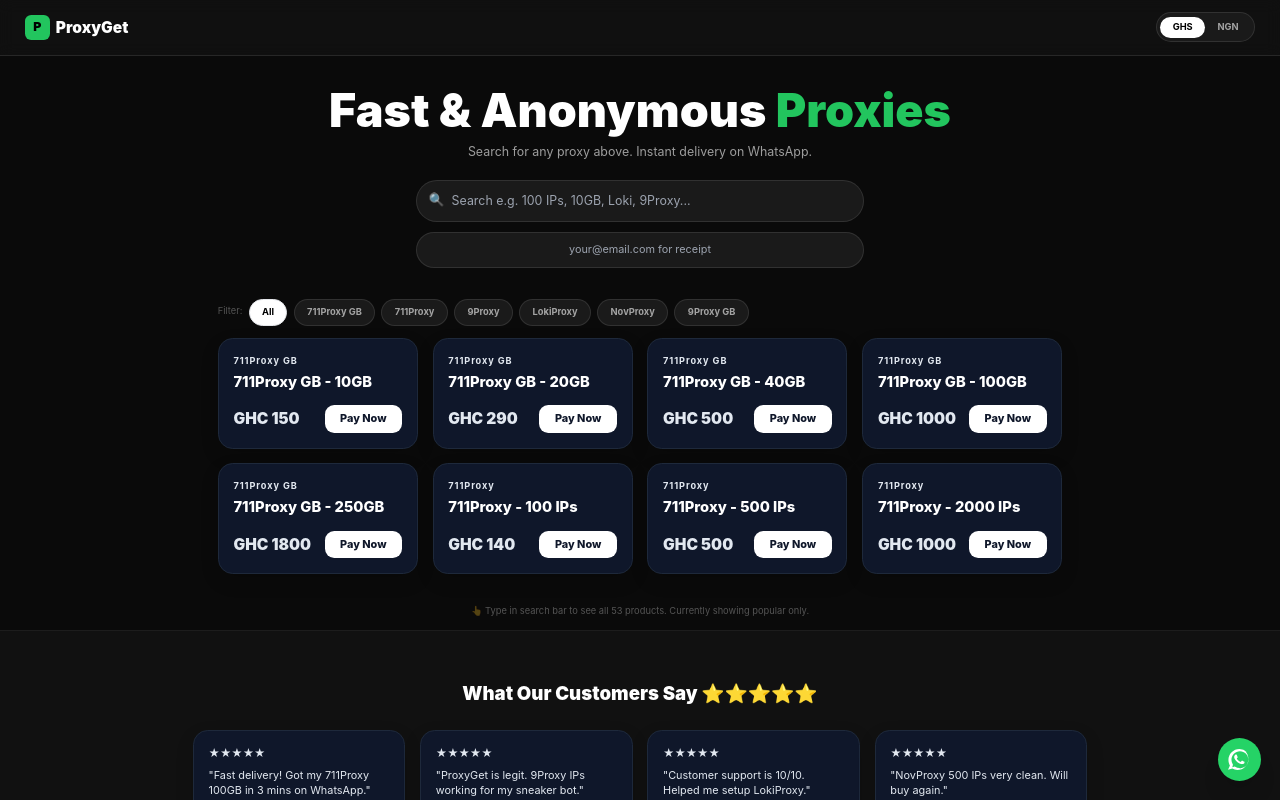
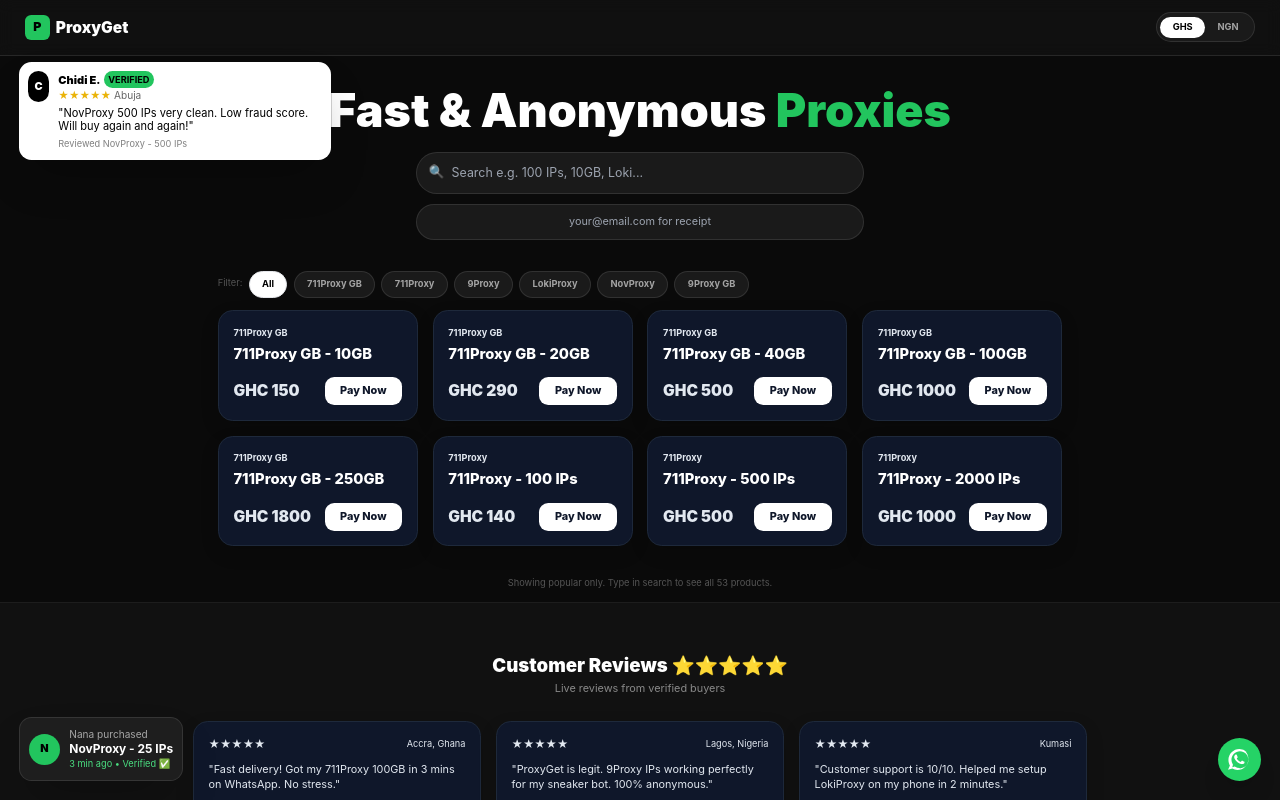
Before and after one commit to degraftquans-png/proxy-client-store, a React (Vite) app: page / in a window 1280 px wide. Both pictures are taken after a click on the button "GHS". Shown: the top 800 px of the page. Built offline with nearby package versions, Linux system fonts and the light colour scheme.

Commit message:
added live review popup + live purchase

```diff
--- a/src/App.jsx
+++ b/src/App.jsx
@@ -61,37 +61,59 @@
 ];
 
 const CATEGORIES = ["All", "711Proxy GB", "711Proxy", "9Proxy", "LokiProxy", "NovProxy", "9Proxy GB"];
+
 const REVIEWS = [
-  { name: "Kwame A.", text: "Fast delivery! Got my 711Proxy 100GB in 3 mins on WhatsApp.", stars: 5 },
-  { name: "David O.", text: "ProxyGet is legit. 9Proxy IPs working for my sneaker bot.", stars: 5 },
-  { name: "Sarah M.", text: "Customer support is 10/10. Helped me setup LokiProxy.", stars: 5 },
-  { name: "Chidi E.", text: "NovProxy 500 IPs very clean. Will buy again.", stars: 5 },
+  { name: "Kwame A.", location: "Accra, Ghana", text: "Fast delivery! Got my 711Proxy 100GB in 3 mins on WhatsApp. No stress.", stars: 5, product: "711Proxy GB - 100GB" },
+  { name: "David O.", location: "Lagos, Nigeria", text: "ProxyGet is legit. 9Proxy IPs working perfectly for my sneaker bot. 100% anonymous.", stars: 5, product: "9Proxy - 500 IPs" },
+  { name: "Sarah M.", location: "Kumasi", text: "Customer support is 10/10. Helped me setup LokiProxy on my phone in 2 minutes.", stars: 5, product: "LokiProxy - 100 IPs" },
+  { name: "Chidi E.", location: "Abuja", text: "NovProxy 500 IPs very clean. Low fraud score. Will buy again and again!", stars: 5, product: "NovProxy - 500 IPs" },
+  { name: "Ama K.", location: "Tema", text: "Best proxy seller in Ghana. Paystack payment was smooth and instant.", stars: 5, product: "711Proxy - 100 IPs" },
+  { name: "Joshua T.", location: "Nigeria", text: "9Proxy GB 30GB lasted me full month. Very fast residential IPs.", stars: 5, product: "9Proxy GB - 30GB" },
 ];
-const LIVE_NAMES = ["Ama K.", "John D.", "Samuel T.", "Fatima L.", "Emmanuel", "Grace O.", "Yaw B.", "Chinedu"];
 
-function LivePopup(){
+const LIVE_NAMES = ["Ama K.", "John D.", "Samuel T.", "Fatima L.", "Emmanuel", "Grace O.", "Yaw B.", "Chinedu", "Kwesi", "Nana"];
+
+// LIVE PURCHASE POPUP (bottom-left)
+function LivePurchasePopup(){
   const [item, setItem] = useState(null);
   useEffect(()=>{
     const show = ()=>{
       const p = ALL_PRODUCTS[Math.floor(Math.random()*ALL_PRODUCTS.length)];
       const n = LIVE_NAMES[Math.floor(Math.random()*LIVE_NAMES.length)];
       setItem({ ...p, buyer: n, time: `${Math.floor(Math.random()*9)+1} min ago` });
-      setTimeout(()=>setItem(null), 4000);
+      setTimeout(()=>setItem(null), 4500);
     };
-    const interval = setInterval(show, 7000);
-    setTimeout(show, 3000);
+    const interval = setInterval(show, 8000);
+    setTimeout(show, 2500);
     return ()=>clearInterval(interval);
   },[]);
   if(!item) return null;
   return (
-    <div className="fixed bottom-6 left-6 z-50 bg-[#1e1e1e] border border-white/10 rounded-2xl p-3 flex gap-3 items-center shadow-2xl animate-[slideIn_0.5s_ease] max-w-[300px]">
+    <div className="fixed bottom-6 left-6 z-[60] bg-[#1e1e1e] border border-white/10 rounded-2xl p-3 flex gap-3 items-center shadow-2xl max-w-[320px] animate-[slideIn_0.5s_ease]">
       <div className="w-10 h-10 rounded-full bg-green-500 flex items-center justify-center font-black text-black text-sm">{item.buyer[0]}</div>
-      <div>
-        <div className="text-[11px] text-white/60">{item.buyer} purchased</div>
-        <div className="text-[13px] font-bold leading-tight">{item.name}</div>
-        <div className="text-[10px] text-green-400">{item.time} • Verified ✅</div>
-      </div>
-      <style>{`@keyframes slideIn { from{transform:translateX(-100%);opacity:0} to{transform:translateX(0);opacity:1} }`}</style>
+      <div><div className="text-[11px] text-white/60">{item.buyer} purchased</div><div className="text-[13px] font-bold leading-tight">{item.name}</div><div className="text-[10px] text-green-400">{item.time} • Verified ✅</div></div>
+    </div>
+  );
+}
+
+// LIVE REVIEW POPUP (top-left)
+function LiveReviewPopup(){
+  const [review, setReview] = useState(null);
+  useEffect(()=>{
+    const show = ()=>{
+      const r = REVIEWS[Math.floor(Math.random()*REVIEWS.length)];
+      setReview(r);
+      setTimeout(()=>setReview(null), 5000);
+    };
+    const interval = setInterval(show, 11000);
+    setTimeout(show, 6000);
+    return ()=>clearInterval(interval);
+  },[]);
+  if(!review) return null;
+  return (
+    <div className="fixed top-20 left-6 z-[60] bg-white text-black rounded-2xl p-3 flex gap-3 items-start shadow-2xl max-w-[340px] animate-[slideIn_0.5s_ease]">
+      <div className="w-10 h-10 rounded-full bg-black text-white flex items-center justify-center font-black text-sm">{review.name[0]}</div>
+      <div><div className="flex items-center gap-1"><span className="text-[12px] font-black">{review.name}</span><span className="text-[10px] bg-green-500 text-black px-1.5 py-0.5 rounded-full font-bold">VERIFIED</span></div><div className="text-yellow-500 text-[11px]">{"★".repeat(review.stars)} <span className="text-black/60">{review.location}</span></div><div className="text-[12px] mt-1 leading-tight">"{review.text}"</div><div className="text-[10px] text-black/50 mt-1">Reviewed {review.product}</div></div>
     </div>
   );
 }
@@ -108,54 +130,46 @@
     document.body.appendChild(s);
   }, []);
 
-  const filtered = useMemo(() => {
-    return ALL_PRODUCTS.filter(p => {
-      const matchCat = activeCat === "All" || p.cat === activeCat;
-      const matchSearch = p.name.toLowerCase().includes(search.toLowerCase()) || p.cat.toLowerCase().includes(search.toLowerCase());
-      return matchCat && matchSearch;
-    });
-  }, [search, activeCat]);
+  const filtered = useMemo(() => ALL_PRODUCTS.filter(p => {
+    const matchCat = activeCat === "All" || p.cat === activeCat;
+    const matchSearch = p.name.toLowerCase().includes(search.toLowerCase()) || p.cat.toLowerCase().includes(search.toLowerCase());
+    return matchCat && matchSearch;
+  }), [search, activeCat]);
 
   const displayProducts = search.length > 1 ? filtered : filtered.filter(p=>p.popular).slice(0,8);
-
   const getDisplayPrice = (product) => {
     if (product.currency === currency) return currency === "GHS"? `GHC ${product.price}` : `₦${product.price.toLocaleString()}`;
     if (currency === "GHS") return `GHC ${Math.ceil(product.price / NGN_TO_GHS_RATE)}`;
     return `₦${Math.ceil(product.price * NGN_TO_GHS_RATE).toLocaleString()}`;
   };
-
   const handlePay = (product) => {
-    if (!email.includes("@")) { alert("Enter your email first"); return; }
+    if (!email.includes("@")) { alert("Enter email first"); return; }
     const amountGHS = product.currency === "GHS"? product.price : Math.ceil(product.price / NGN_TO_GHS_RATE);
-    if (!window.PaystackPop) { alert("Paystack loading, try again in 2s"); return; }
+    if (!window.PaystackPop) { alert("Paystack loading..."); return; }
     const handler = window.PaystackPop.setup({
-      key: PAYSTACK_PUBLIC_KEY,
-      email, amount: amountGHS*100, currency: "GHS",
-      ref: `ProxyGet_${Date.now()}`,
-      callback: function(res){
-        window.location.href = `https://wa.me/${WHATSAPP_NUMBER}?text=${encodeURIComponent(`Hi ProxyGet! I paid for ${product.name} ${getDisplayPrice(product)} Ref:${res.reference} Email:${email}`)}`;
-      }
+      key: PAYSTACK_PUBLIC_KEY, email, amount: amountGHS*100, currency: "GHS", ref: `ProxyGet_${Date.now()}`,
+      callback: function(res){ window.location.href = `https://wa.me/${WHATSAPP_NUMBER}?text=${encodeURIComponent(`Hi ProxyGet! I paid for ${product.name} ${getDisplayPrice(product)} Ref:${res.reference} Email:${email}`)}`; }
     });
     handler.openIframe();
   };
 
   return (
     <div className="min-h-screen bg-[#0a0a0a] text-white">
-      <LivePopup />
+      <LivePurchasePopup />
+      <LiveReviewPopup />
+      <style>{`@keyframes slideIn { from{transform:translateX(-100%);opacity:0} to{transform:translateX(0);opacity:1} }`}</style>
+
       <header className="sticky top-0 z-40 bg-[#111]/90 backdrop-blur border-b border-white/10 px-4 md:px-8 py-4 flex items-center justify-between">
         <div className="flex items-center gap-2"><div className="w-8 h-8 bg-green-500 rounded-lg flex items-center justify-center font-black text-black">P</div><h1 className="text-xl font-black">ProxyGet</h1></div>
-        <div className="flex items-center gap-2">
-          <div className="bg-[#1a1a1a] border border-white/10 rounded-full p-1 flex text-xs font-bold"><button onClick={()=>setCurrency("GHS")} className={`px-4 py-1.5 rounded-full ${currency==="GHS"?"bg-white text-black":"text-white/60"}`}>GHS</button><button onClick={()=>setCurrency("NGN")} className={`px-4 py-1.5 rounded-full ${currency==="NGN"?"bg-white text-black":"text-white/60"}`}>NGN</button></div>
-        </div>
+        <div className="bg-[#1a1a1a] border border-white/10 rounded-full p-1 flex text-xs font-bold"><button onClick={()=>setCurrency("GHS")} className={`px-4 py-1.5 rounded-full ${currency==="GHS"?"bg-white text-black":"text-white/60"}`}>GHS</button><button onClick={()=>setCurrency("NGN")} className={`px-4 py-1.5 rounded-full ${currency==="NGN"?"bg-white text-black":"text-white/60"}`}>NGN</button></div>
       </header>
 
       <section className="px-4 md:px-8 py-10 text-center max-w-4xl mx-auto">
         <h2 className="text-4xl md:text-6xl font-black">Fast & Anonymous <span className="text-green-500">Proxies</span></h2>
-        <p className="text-white/60 mt-3">Search for any proxy above. Instant delivery on WhatsApp.</p>
         <div className="mt-6 max-w-xl mx-auto flex flex-col gap-3">
-          <div className="relative"><span className="absolute left-4 top-3.5">🔍</span><input value={search} onChange={e=>setSearch(e.target.value)} placeholder="Search e.g. 100 IPs, 10GB, Loki, 9Proxy..." className="w-full bg-[#1a1a1a] border border-white/10 rounded-full pl-11 pr-4 py-3.5 focus:border-green-500 focus:outline-none" /></div>
-          <input type="email" value={email} onChange={e=>setEmail(e.target.value)} placeholder="your@email.com for receipt" className="w-full bg-[#1a1a1a] border border-white/10 rounded-full px-6 py-3 text-center text-sm focus:border-green-500 focus:outline-none" />
-          {search.length>0 && <p className="text-xs text-white/40">Showing {filtered.length} results for "{search}" - <button onClick={()=>setSearch("")} className="text-green-500">clear</button></p>}
+          <div className="relative"><span className="absolute left-4 top-3.5">🔍</span><input value={search} onChange={e=>setSearch(e.target.value)} placeholder="Search e.g. 100 IPs, 10GB, Loki..." className="w-full bg-[#1a1a1a] border border-white/10 rounded-full pl-11 pr-4 py-3.5 focus:border-green-500 focus:outline-none" /></div>
+          <input type="email" value={email} onChange={e=>setEmail(e.target.value)} placeholder="your@email.com for receipt" className="w-full bg-[#1a1a1a] border border-white/10 rounded-full px-6 py-3 text-center text-sm focus:outline-none focus:border-green-500" />
+          {search && <p className="text-xs text-white/40">{filtered.length} results for "{search}" - <button onClick={()=>setSearch("")} className="text-green-500">clear</button></p>}
         </div>
       </section>
 
@@ -164,24 +178,17 @@
       <section className="px-4 md:px-8 pb-10 grid grid-cols-1 md:grid-cols-4 gap-4 max-w-6xl mx-auto">
         {displayProducts.map(p=>(
           <div key={p.id} className="bg-[#161616] border border-white/10 rounded-2xl p-5 hover:border-green-500/50 transition">
-            <div className="text-[10px] text-white/40 font-bold tracking-widest">{p.cat}</div><h3 className="font-bold mt-1 text-[15px]">{p.name}</h3>
+            <div className="text-[10px] text-white/40 font-bold">{p.cat}</div><h3 className="font-bold mt-1 text-[14px]">{p.name}</h3>
             <div className="mt-4 flex justify-between items-center"><span className="text-xl font-black">{getDisplayPrice(p)}</span><button onClick={()=>handlePay(p)} className="bg-white text-black px-5 py-2 rounded-full font-bold text-sm hover:bg-green-500">Pay Now</button></div>
           </div>
         ))}
       </section>
 
-      {search.length===0 && <div className="text-center pb-4 text-white/30 text-xs">👆 Type in search bar to see all {ALL_PRODUCTS.length} products. Currently showing popular only.</div>}
+      {search.length===0 && <div className="text-center pb-4 text-white/30 text-xs">Showing popular only. Type in search to see all {ALL_PRODUCTS.length} products.</div>}
 
-      <section className="px-4 md:px-8 py-16 bg-[#111] border-t border-white/5">
-        <div className="max-w-6xl mx-auto">
-          <h3 className="text-2xl font-black text-center">What Our Customers Say ⭐⭐⭐⭐⭐</h3>
-          <div className="grid md:grid-cols-4 gap-4 mt-8">
-            {REVIEWS.map((r,i)=><div key={i} className="bg-[#161616] border border-white/10 rounded-2xl p-5"><div className="text-yellow-400 text-sm">{"★".repeat(r.stars)}</div><p className="text-sm mt-2 text-white/80">"{r.text}"</p><p className="text-xs mt-3 font-bold text-white/50">— {r.name}</p></div>)}
-          </div>
-        </div>
-      </section>
+      <section className="px-4 md:px-8 py-16 bg-[#111] border-t border-white/5"><div className="max-w-6xl mx-auto"><h3 className="text-2xl font-black text-center">Customer Reviews ⭐⭐⭐⭐⭐</h3><p className="text-center text-white/50 text-sm mt-1">Live reviews from verified buyers</p><div className="grid md:grid-cols-3 gap-4 mt-8">{REVIEWS.map((r,i)=><div key={i} className="bg-[#161616] border border-white/10 rounded-2xl p-5"><div className="flex justify-between"><span className="text-yellow-400 text-sm">{"★".repeat(r.stars)}</span><span className="text-[10px] text-white/40">{r.location}</span></div><p className="text-sm mt-3 text-white/80">"{r.text}"</p><p className="text-xs mt-3 font-bold">— {r.name} • {r.product}</p></div>)}</div></div></section>
 
-      <a href={`https://wa.me/${WHATSAPP_NUMBER}`} target="_blank" className="fixed bottom-6 right-6 w-14 h-14 bg-[#25D366] rounded-full flex items-center justify-center shadow-xl hover:scale-110 transition z-50">
+      <a href={`https://wa.me/${WHATSAPP_NUMBER}`} target="_blank" className="fixed bottom-6 right-6 w-14 h-14 bg-[#25D366] rounded-full flex items-center justify-center shadow-xl z-50">
         <svg viewBox="0 0 24 24" className="w-8 h-8 fill-white"><path d="M19.05 4.91A9.9 9.9 0 0 0 12.03 2C6.16 2 1.39 6.77 1.39 12.65c0 1.87.49 3.7 1.42 5.31L1 22l4.18-1.1a9.88 9.88 0 0 0 4.85 1.23h.01c5.87 0 10.64-4.77 10.64-10.65 0-2.84-1.11-5.52-3.13-7.53l.5-.09zM12.04 20.2h-.01a8.14 8.14 0 0 1-4.15-1.14l-.3-.18-2.48.65.66-2.42-.19-.32a8.2 8.2 0 0 1-1.26-4.35c0-4.54 3.7-8.24 8.25-8.24 2.2 0 4.27.86 5.82 2.42a8.18 8.18 0 0 1 2.41 5.82c0 4.54-3.7 8.24-8.25 8.24zm4.52-6.17c-.25-.12-1.47-.73-1.7-.81-.23-.09-.39-.12-.56.12-.17.25-.65.81-.8.97-.15.17-.3.19-.55.06-.25-.12-1.05-.39-2-1.24-.74-.66-1.24-1.47-1.38-1.72-.14-.25-.02-.38.1-.51.1-.1.25-.3.37-.45.12-.15.16-.25.25-.42.08-.17.04-.31-.02-.43-.06-.12-.56-1.35-.77-1.85-.2-.48-.41-.42-.56-.43h-.48c-.17 0-.43.06-.66.31-.22.25-.86.84-.86 2.05s.88 2.38 1 2.55c.12.17 1.73 2.64 4.2 3.7.59.25 1.05.4 1.41.51.59.19 1.13.16 1.55.1.47-.07 1.47-.6 1.68-1.18.21-.58.21-1.07.15-1.18-.06-.1-.23-.16-.48-.28z"/></svg>
       </a>
     </div>
```
